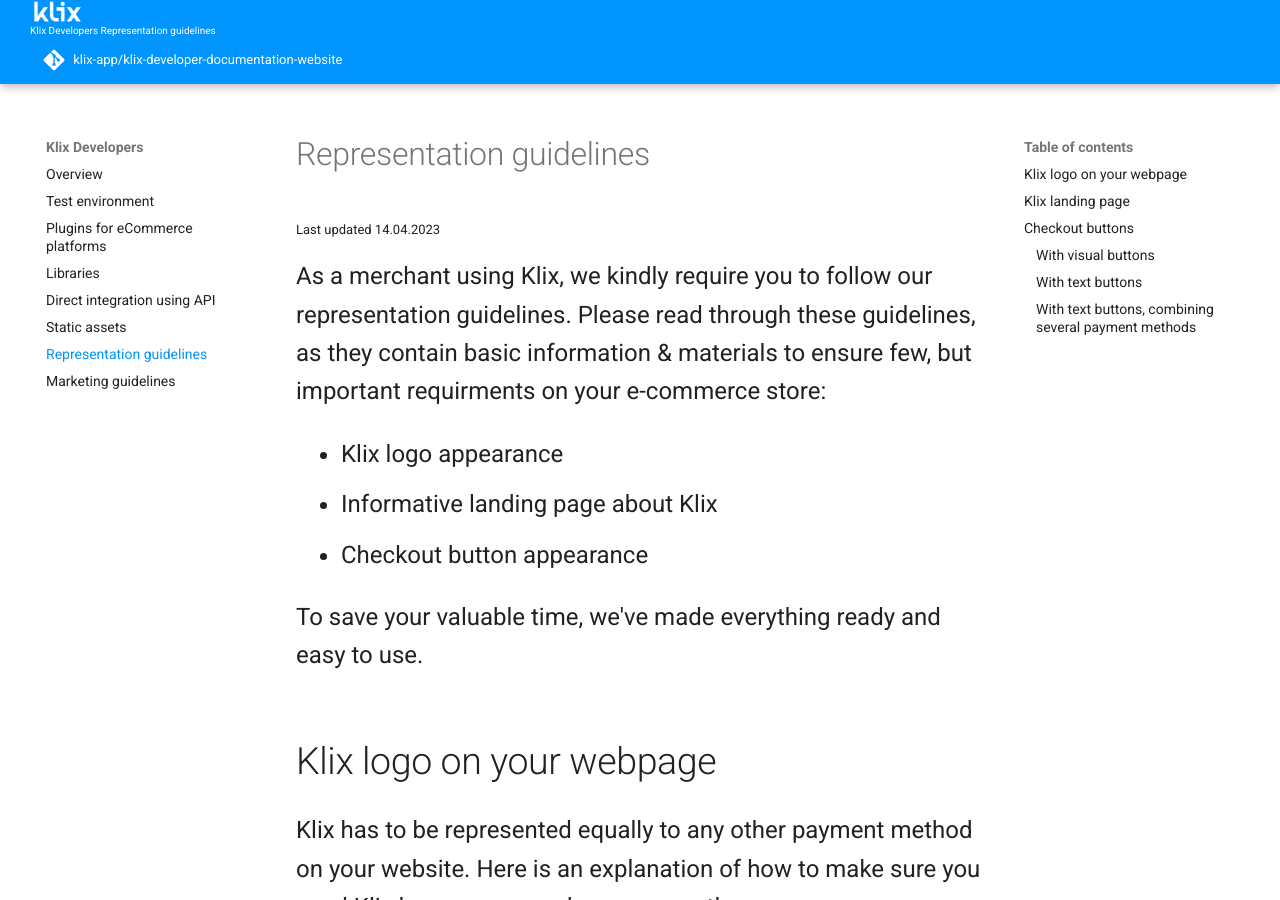
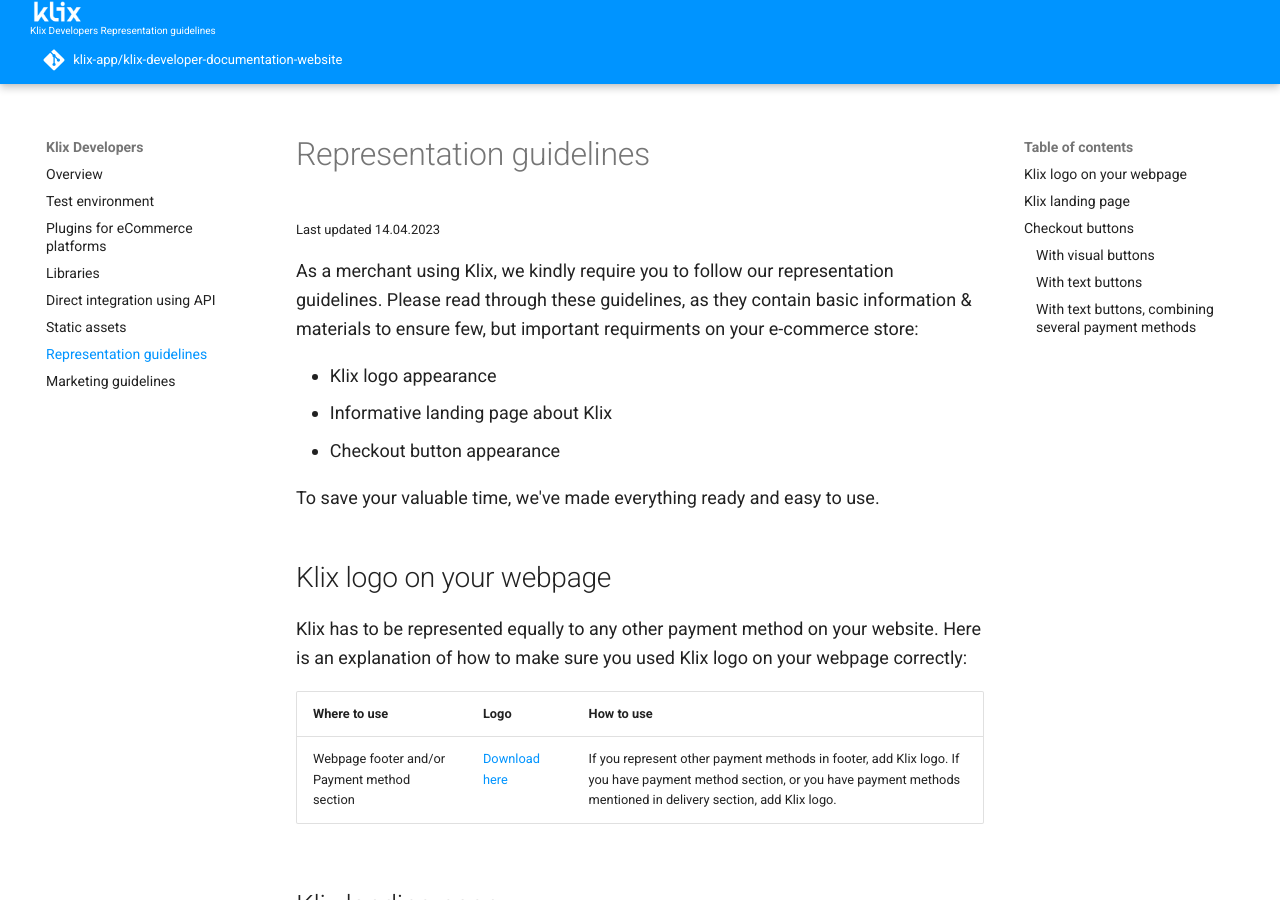
Before and after one commit to klix-app/klix-developer-documentation-website, an MkDocs documentation site: the page built from docs/representation-guidelines.md, in a window 1280 px wide and 900 px high. Built offline with MkDocs 1.6.1 and Material for MkDocs 9.7.7, drawn with Linux system fonts in a browser that asks for light colours; a script that is not in the unit is left out; comment, search, counter and statistics services are not loaded.

Commit message:
reduce font size

```diff
--- a/docs/representation-guidelines.md
+++ b/docs/representation-guidelines.md
@@ -1,7 +1,7 @@
 # Representation guidelines
 <font size="2">Last updated 14.04.2023
 
-<font size="5">As a merchant using Klix, we kindly require you to follow our representation guidelines. Please read through these guidelines, as they contain basic information & materials to ensure few, but important requirments on your e-commerce store:
+<font size="4">As a merchant using Klix, we kindly require you to follow our representation guidelines. Please read through these guidelines, as they contain basic information & materials to ensure few, but important requirments on your e-commerce store:
 
 - Klix logo appearance
 - Informative landing page about Klix
```
Also changed, not shown: docs/marketing-guidelines.md (+1 -1 lines).
